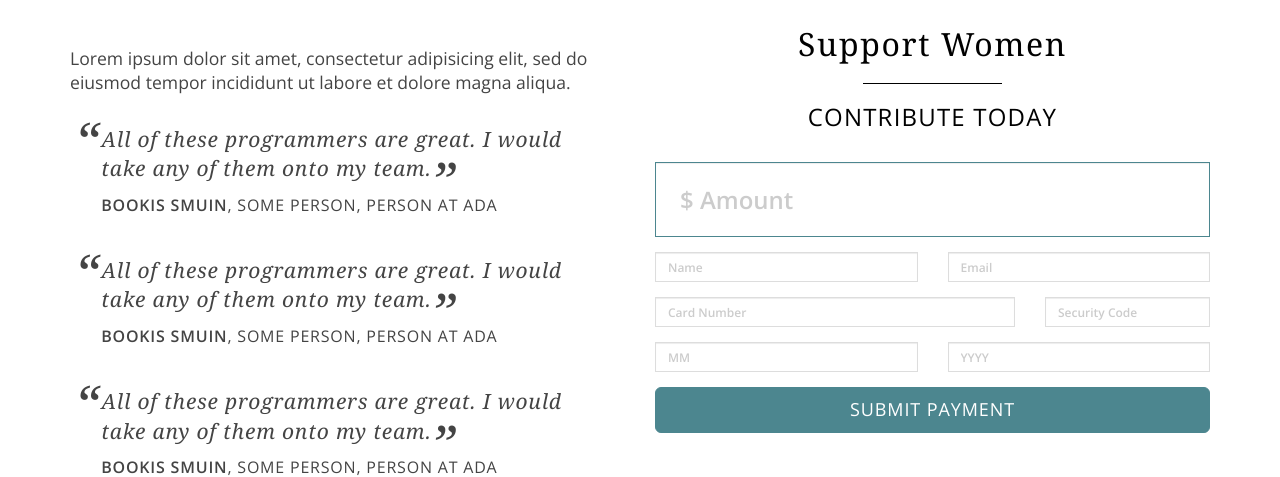
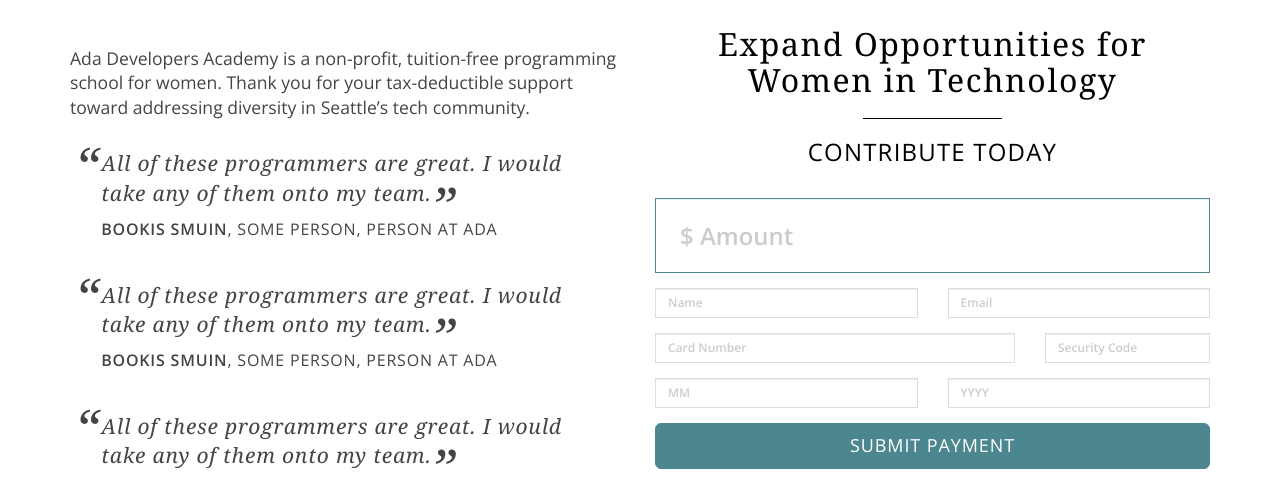
Before and after one commit to Ada-Developers-Academy/ada-donate-old, a Flask app: page / in a window 1280 px wide. Shown: the part 83-560 px from the top of the page. Run offline with Flask 2, Linux system fonts and the light colour scheme; some libraries are stand-ins or nearby versions.

Commit message:
Updates copy.

```diff
--- a/templates/index.html
+++ b/templates/index.html
@@ -4,7 +4,7 @@
     <div class='col-lg-6'>
 
       <p class='lead small'>
-        Lorem ipsum dolor sit amet, consectetur adipisicing elit, sed do eiusmod tempor incididunt ut labore et dolore magna aliqua.
+        Ada Developers Academy is a non-profit, tuition-free programming school for women. Thank you for your tax-deductible support toward addressing diversity in Seattle’s tech community.
       </p>
 
       <blockquote>
@@ -26,7 +26,7 @@
     <div class='col-lg-6 '>
 
       <div class="heading">
-        <h1>Support Women</h1>
+        <h1>Expand Opportunities for Women in Technology</h1>
         <hr>
         <h2>Contribute Today</h2>
       </div>
--- a/templates/thank_you.html
+++ b/templates/thank_you.html
@@ -3,6 +3,6 @@
   <img src="http://placekitten.com/1200/400" alt='Thank You'/>
   <h2 class='text-center'>Thank you for donating <strong>${{ donor.amount|formatmoney }}</strong> to Ada Developers Academy!</h2>
   <p class='lead'>
-    Lorem ipsum dolor sit amet, consectetur adipisicing elit, sed do eiusmod tempor incididunt ut labore et dolore magna aliqua. Ut enim ad minim veniam, quis nostrud exercitation ullamco laboris nisi ut aliquip ex ea commodo consequat. Duis aute irure dolor in reprehenderit in voluptate velit esse cillum dolore eu fugiat nulla pariatur. Excepteur sint occaecat cupidatat non proident, sunt in culpa qui officia deserunt mollit anim id est laborum.
+    Your tax-deductible donation covers classroom costs (books, software, AV equipment, rent, and supplies), compensation for instructors and staff, and student scholarships. If you provided your email address, you will be sent a receipt for your donation. Questions? Please <a href=“mailto:contact@adadevelopersacademy.org?Subject=“Donation Inquiry”>email us</a>.
   </p>
 {% endblock %}
```
